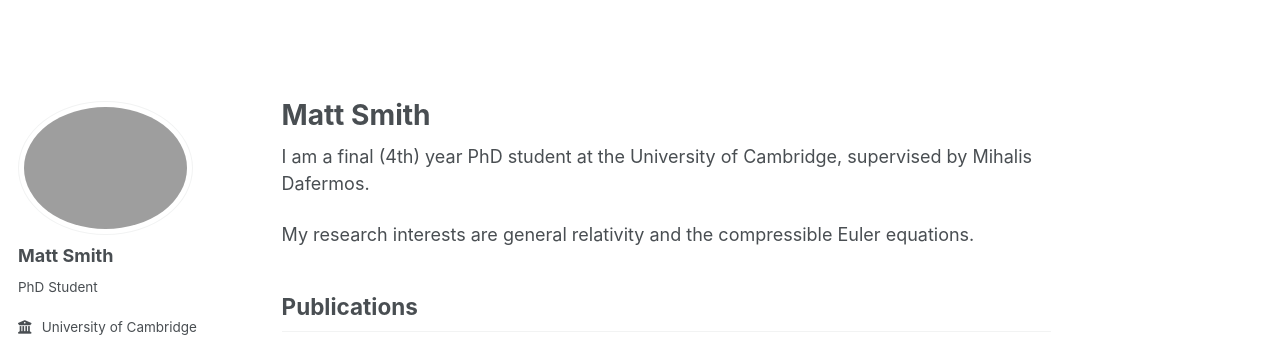
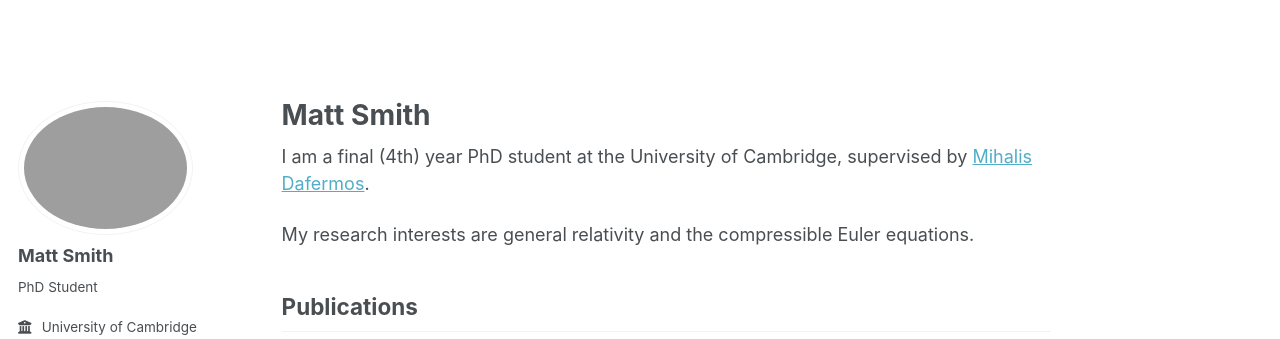
Before and after one commit to mattgsmith/mattgsmith.github.io, a Jekyll site: the page built from _pages/about.md, in a window 1280 px wide. Shown: the top 339 px of the page. Built offline with Jekyll 4.4.1, drawn with Linux system fonts in a browser that asks for light colours; a script bundle is joined from its source files by our own code; a style sheet for code colours, icons or effects is not loaded; part of the change alters nothing that is shown.

```diff
--- a/_pages/about.md
+++ b/_pages/about.md
@@ -5,7 +5,7 @@ permalink: /
 author_profile: true
 ---
 
-I am a final (4th) year PhD student at the University of Cambridge, supervised by Mihalis Dafermos.
+I am a final (4th) year PhD student at the University of Cambridge, supervised by [Mihalis Dafermos](https://web.math.princeton.edu/~dafermos/).
 
 My research interests are general relativity and the compressible Euler equations.
 
```
